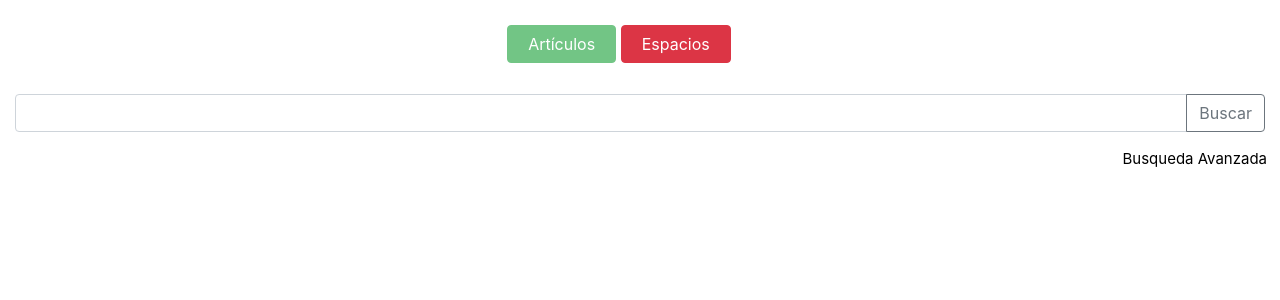
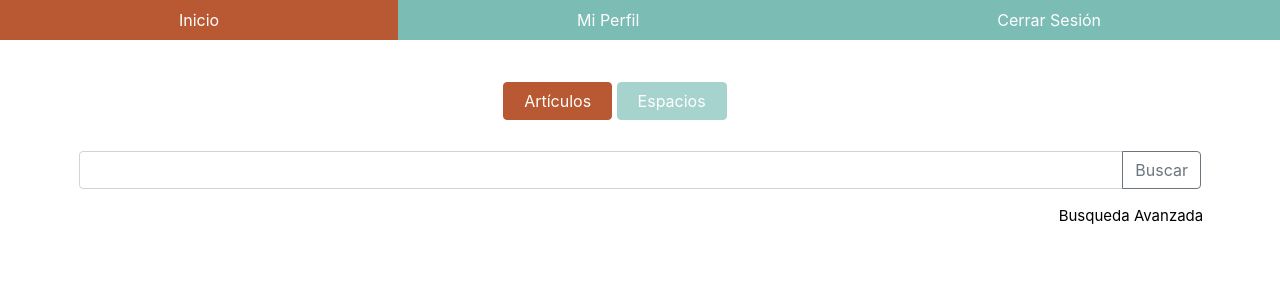
Before and after one commit to dcaceresm/reservascei, a Django app: page /landingUser/ in a window 1280 px wide. Shown: the part 132-432 px from the top of the page. Run offline with Django 3.2, Linux system fonts and the light colour scheme; the visitor is signed in with stand-in values (Sample User, id 1); data that the repository does not hold is empty; some libraries are stand-ins or nearby versions.

Commit message:
Diseño unificado en landing user

```diff
--- a/inventarioCEI/templates/buscar.html
+++ b/inventarioCEI/templates/buscar.html
@@ -2,23 +2,38 @@
 {% load static %}
 {% load staticfiles %}
 
-
-
-
 {% block content %}
 
+    <ul class="nav nav-pills nav-fill mb-3" id="pills-tab" role="tablist">
+        <li class="nav-item">
+            <a class="nav-link active"  href="/"
+               aria-selected="false">Inicio</a>
+        </li>
+        <li class="nav-item">
+            <a class="nav-link"  href="/profile"
+               aria-selected="false">Mi Perfil</a>
+        </li>
+        <li class="nav-item">
+            <a class="nav-link"  href="/logout"
+               aria-selected="false">Cerrar Sesión</a>
+        </li>
+    </ul>
+
+    <div class="row">
         <ul class="ul1" style="margin-top: 2%">
             <li>
-            <button type="button" class="btn btn-success user-button disabled" style="margin-bottom: 15px; padding-left: 20px; padding-right: 20px">Artículos</button>
+                <button type="button" class="btn btn-secondary user-button" style="margin-bottom: 15px; padding-left: 20px; padding-right: 20px">Artículos</button>
             </li>
             <li>
                 <form action="{% url 'goToEspacios' %}" method="post">
                         {% csrf_token %}
-                    <button class="btn btn-danger user-button" style="margin-right: 12px; margin-bottom: 15px; padding-left: 20px; padding-right: 20px" >Espacios</button>
+                        <button class="btn btn-info user-button disabled" style="margin-right: 12px; margin-bottom: 15px; padding-left: 20px; padding-right: 20px" >Espacios</button>
                 </form>
             </li>
         </ul>
+    </div>
 
+    <div class="row" style="margin-left: 5%; margin-right: 5%">
         <div class="col-sm">
             <form action="{% url 'buscar' %}" method="post">
             {% csrf_token %}
@@ -30,13 +45,15 @@
                 </div>
             </form>
         </div>
+    </div>
 
-    <div style="float: right; margin-right: 13px">
+    <div class="row" style="float: right; margin-right: 6%">
         <a href="{% url 'busquedaAvanzada'%}">
             <p style="color:black;font-size:15px;">Busqueda Avanzada</p>
         </a>
     </div>
 
+    <div class="row" style="margin-left: 5%; margin-right: 5%; margin-top: 4%">
         <div class="card-deck">
             {% for articulo in lista %}
                 <div class="card" style="max-width: 202px;" onclick="location.href='/ficha/{{articulo.id}}';" >
@@ -60,10 +77,11 @@
                     <img class="card-img-top" src={{articulo.image.url}}>
 
                 </div>
+            {% endfor %}
+        </div>
+    </div>
 
 
-    {% endfor %}
-    </div>
 
 {% endblock content %}
 
--- a/inventarioCEI/views.py
+++ b/inventarioCEI/views.py
@@ -17,9 +17,9 @@ from django.urls import reverse
 from datetime import date
 import json
 
+
 class LandingAdmin(TemplateView):
     template_name = "landingPageAdmin.html"
-
 
     def get_context_data(self, **kwargs):
         context = super(LandingAdmin, self).get_context_data(**kwargs)
@@ -37,7 +37,7 @@ class LandingAdmin(TemplateView):
         context['estados_articulo'] = Articulo.ESTADO_CHOICES
 
         context['espacios'] = Espacio.objects.all().order_by("-pk")
-        context['estados_espacio'] =Espacio.ESTADO_CHOICES
+        context['estados_espacio'] = Espacio.ESTADO_CHOICES
 
         return context
 
@@ -45,18 +45,18 @@ class LandingAdmin(TemplateView):
 def ficha(request, id):
     if request.user.is_authenticated:
         print(settings.SITE_ROOT)
-        try: # IF ITEM ID EXISTS
+        try:  # IF ITEM ID EXISTS
             obj = Articulo.objects.get(pk=id)
 
             # GET LASTEST RESERVATIONS
-            reservas = Reserva.objects.filter(object_id= id).order_by('-id')[:10]
+            reservas = Reserva.objects.filter(object_id=id).order_by('-id')[:10]
 
             # render
             if request.user.profile.isAdmin:  # IF USER IS STAFF OR ADMIN
                 time = str(datetime.datetime.today())
                 context = {'articulo': obj, 'time': time, 'reservas': reservas}
                 return render(request, 'articulo_admin.html', context)
-                #return render(request, 'articulo.html', context)
+                # return render(request, 'articulo.html', context)
             else:
                 rut = request.user.profile.rut
                 time = str(datetime.datetime.today())
@@ -66,7 +66,7 @@ def ficha(request, id):
             if request.user.profile.isAdmin:  # IF USER IS STAFF OR ADMIN
                 context = {'id': id}
                 return render(request, 'articulo_admin.html', context)
-                #return render(request, 'articulo.html', context)
+                # return render(request, 'articulo.html', context)
             else:
                 context = {'id': id}
                 return render(request, 'articulo.html', context)
@@ -77,7 +77,7 @@ def ficha(request, id):
 def update_articulo(request):
     if request.method == 'POST':
         id = request.POST['id']
-        articulo = Articulo.objects.get(pk = id)
+        articulo = Articulo.objects.get(pk=id)
         articulo.nombre = request.POST['name']
         articulo.descripcion = request.POST['description']
         articulo.estado = request.POST['status']
@@ -87,10 +87,11 @@ def update_articulo(request):
     else:
         return HttpResponse("Whoops!")
 
+
 def reserva_articulo(request):
     if request.method == 'POST':
         id = request.POST['id']
-        articulo = Articulo.objects.get(pk = id)
+        articulo = Articulo.objects.get(pk=id)
         estado_reserva = request.POST['estado_reserva']
         fh_reserva = request.POST['fh_reserva']
         fh_ini = request.POST['inicio'] + " " + request.POST['hora_inicio']
@@ -98,17 +99,17 @@ def reserva_articulo(request):
         ct = ContentType.objects.get_for_model(articulo)
         reserva = Reserva.objects.create(profile=request.user.profile, fh_reserva=fh_reserva, fh_ini_reserva=fh_ini,
                                          fh_fin_reserva=fh_termino, estado_reserva=estado_reserva, object_id=id,
-                                         content_type= ct)
+                                         content_type=ct)
 
         reserva.save()
         return redirect('/')
     else:
         return HttpResponse("Whoops!")
 
+
 def index(request):
-
-    #Envia a la pagina de inicio
-    #Dependiendo si es admin o no
+    # Envia a la pagina de inicio
+    # Dependiendo si es admin o no
 
     if (request.user.is_authenticated):
         if request.user.profile.isAdmin:
@@ -119,17 +120,17 @@ def index(request):
 
 
 def showProfile(request):
-
-    #Si no inicio sesion, se va al inicio
+    # Si no inicio sesion, se va al inicio
     if not (request.user.is_authenticated):
         return HttpResponseRedirect(reverse('index'))
 
-    #Obtener reservas y prestamos
+    # Obtener reservas y prestamos
     reservas = Reserva.objects.filter(profile__rut=request.user.profile.rut).order_by('-id')[:10]
     prestamos = Prestamo.objects.filter(profile__rut=request.user.profile.rut).order_by('-id')[:10]
 
-    #Enviarlos al perfil
+    # Enviarlos al perfil
     return render(request, 'user_profile.html', {'reservas': reservas, 'prestamos': prestamos})
+
 
 def get_user(email):
     try:
@@ -139,27 +140,26 @@ def get_user(email):
 
 
 def customlogin(request):
-
-    #Formulario recibe datos e inicia sesion
+    # Formulario recibe datos e inicia sesion
 
     email = request.POST['email']
     password = request.POST['password']
     username = get_user(email).username
     user = authenticate(username=username, password=password)
 
-    #Si el usuario existe
+    # Si el usuario existe
     if user is not None:
         if user.is_active:
             login(request, user)
 
-            #Redirigirlo si es admin o no
+            # Redirigirlo si es admin o no
             if user.profile.isAdmin:
                 return HttpResponseRedirect(reverse('landingAdmin'))
             else:
                 return HttpResponseRedirect(reverse('buscar'))
         else:
 
-            #Validador
+            # Validador
             messages.error(request, 'Correo y/o Contraseña incorrectos')
             return HttpResponseRedirect(reverse('index'))
     else:
@@ -168,8 +168,7 @@ def customlogin(request):
 
 
 def signup(request):
-
-    #Recibe datos por post y crea usuario
+    # Recibe datos por post y crea usuario
     if request.method == "POST":
         rut = request.POST['rut']
         mail = request.POST['mail']
@@ -179,7 +178,7 @@ def signup(request):
         password2 = request.POST['password2']
         user = get_user(mail)
 
-        #Valida que las contrasenas coincidan
+        # Valida que las contrasenas coincidan
         if password == password2:
             if user is None:
                 user = User.objects.create_user(rut, mail, password)
@@ -193,7 +192,7 @@ def signup(request):
                 user = authenticate(username=user.username, password=password)
                 login(request, user)
 
-                #Iniciar y redigir si es admin o no
+                # Iniciar y redigir si es admin o no
                 if user.profile.isAdmin:
                     return HttpResponseRedirect(reverse('landingAdmin'))
                 else:
@@ -201,13 +200,13 @@ def signup(request):
             else:
                 return render(request, 'signup.html')
         else:
-            messages.error(request,'Las contraseñas no coinciden')
+            messages.error(request, 'Las contraseñas no coinciden')
             return render(request, 'signup.html')
     return render(request, 'signup.html')
 
+
 def change_password(request):
-
-    #Recibe datos por post y actualiza contrasena
+    # Recibe datos por post y actualiza contrasena
     if request.method == 'POST':
         form = PasswordChangeForm(request.user, request.POST)
         if form.is_valid():
@@ -217,7 +216,7 @@ def change_password(request):
             return redirect('change_password')
         else:
 
-            #Validador
+            # Validador
             messages.error(request, 'No se pudo cambiar su clave. Verifique que la clave actual o que la clave nueva'
                                     ' y su repetición coincidan.')
     else:
@@ -226,13 +225,15 @@ def change_password(request):
         'form': form
     })
 
+
 def deleteRes(request):
-    #Borra las reservas enviadas por POST
+    # Borra las reservas enviadas por POST
     delList = request.POST.getlist('element')
     Reserva.objects.filter(id__in=delList).delete()
     return HttpResponseRedirect(reverse('profile'))
 
 
+# event_adding: agrega un evento en el formato necesario para ser tomado por el calendario
 def event_adding(event, di, df, type):
     if di.month < 10:
         month_i = "0" + str(di.month)
@@ -289,43 +290,47 @@ def event_adding(event, di, df, type):
     }
 
 
+# calendar: chequea los eventos que deben estar en la grilla
 def calendar(request):
-    events = [
-    ]
+    if request.user.is_authenticated:
+        events = []
 
-    ct = ContentType.objects.get_for_model(Espacio)
+        ct = ContentType.objects.get_for_model(Espacio)
 
-    prestamos = Prestamo.objects.all()
+        prestamos = Prestamo.objects.all()
 
-    reservas = Reserva.objects.all()
+        reservas = Reserva.objects.all()
 
-    for i in range(0, len(prestamos)):
+        for i in range(0, len(prestamos)):
 
-        event = prestamos[i]
+            event = prestamos[i]
 
-        if event.content_type == ct:
-            di = event.fh_ini_prestamo
-            df = event.fh_fin_prestamo
+            if event.content_type == ct:
+                di = event.fh_ini_prestamo
+                df = event.fh_fin_prestamo
 
-            event_json = event_adding(event, di, df, 1)
-            events.append(event_json)
+                event_json = event_adding(event, di, df, 1)
+                events.append(event_json)
 
-    for i in range(0, len(reservas)):
+        for i in range(0, len(reservas)):
 
-        event = reservas[i]
+            event = reservas[i]
 
-        if event.content_type == ct:
-            di = event.fh_ini_reserva
-            df = event.fh_fin_reserva
+            if event.content_type == ct:
+                di = event.fh_ini_reserva
+                df = event.fh_fin_reserva
 
-            event_json = event_adding(event, di, df, 2)
-            events.append(event_json)
+                event_json = event_adding(event, di, df, 2)
+                events.append(event_json)
 
-    events_string = json.dumps(events)
+        events_string = json.dumps(events)
 
-    return render(request, 'calendario.html', {'events': events_string})
+        return render(request, 'calendario.html', {'events': events_string})
+    else:  # USER IS NOT LOGGED IN
+        return redirect('/')  # REDIRECT TO INDEX (LOGIN) PAGE
 
 
+# buscar: retorna una lista con los articulos que concuerdan con la busqueda
 def buscar(request):
     if request.user.is_authenticated:
         if request.method == "POST":
@@ -333,56 +338,65 @@ def buscar(request):
             lista = Articulo.objects.filter(lista_tags__contains=busqueda)
             return render(request, 'buscar.html', {'lista': lista})
         else:
-            lista = []
+            lista = Articulo.objects.all()
             return render(request, 'buscar.html', {'lista': lista})
     else:  # USER IS NOT LOGGED IN
         return redirect('/')  # REDIRECT TO INDEX (LOGIN) PAGE
 
 
+def busquedaAvanzada(request):
+    if request.user.is_authenticated:
+        if request.method == "POST":
+            busqueda = request.POST['elemento']
+            lista = Articulo.objects.filter(lista_tags__contains=busqueda)
 
-def busquedaAvanzada(request):
-    if request.method == "POST":
-        busqueda = request.POST['elemento']
-        lista = Articulo.objects.filter(lista_tags__contains=busqueda)
+            """id_elemento = request.POST['id_elemento']
+            lista = Articulo.objects.filter(id = id_elemento)"""
 
-        """id_elemento = request.POST['id_elemento']
-        lista = Articulo.objects.filter(id = id_elemento)"""
+            estado = request.POST['estado']
+            if estado != "Todos":
+                lista = lista.filter(estado__contains=estado)
+            fecha_inicio = request.POST['fechaInicioBusq']
+            fecha_fin = request.POST['fechaFinBusq']
 
-        estado = request.POST['estado']
-        if estado != "Todos":
-            lista = lista.filter(estado__contains=estado)
-        fecha_inicio = request.POST['fechaInicioBusq']
-        fecha_fin = request.POST['fechaFinBusq']
+            if (fecha_inicio != "") & (fecha_fin != ""):
+                reservas = Reserva.objects.filter(estado_reserva="Aceptada") & \
+                           (Reserva.objects.filter(fh_ini_reserva__range=[fecha_inicio, fecha_fin]) | \
+                            Reserva.objects.filter(fh_fin_reserva__range=[fecha_inicio, fecha_fin]))
 
-        if (fecha_inicio != "") & (fecha_fin != ""):
-            reservas = Reserva.objects.filter(estado_reserva="Aceptada") & \
-                       (Reserva.objects.filter(fh_ini_reserva__range=[fecha_inicio, fecha_fin]) | \
-                        Reserva.objects.filter(fh_fin_reserva__range=[fecha_inicio, fecha_fin]))
+                for reserva in reservas:
+                    id_object = reserva.object_id
+                    object = Articulo.objects.get(id=id_object)
+                    if object in lista:
+                        lista = lista.exclude(id=id_object)
 
-            for reserva in reservas:
-                id_object = reserva.object_id
-                object = Articulo.objects.get(id=id_object)
-                if object in lista:
-                    lista = lista.exclude(id=id_object)
-
-        return render(request, 'busquedaAvanzada.html', {'lista': lista})
-    else:
-        lista = []
-        return render(request, 'busquedaAvanzada.html', {'lista': lista})
+            return render(request, 'busquedaAvanzada.html', {'lista': lista})
+        else:
+            lista = []
+            return render(request, 'busquedaAvanzada.html', {'lista': lista})
+    else:  # USER IS NOT LOGGED IN
+        return redirect('/')  # REDIRECT TO INDEX (LOGIN) PAGE
 
 
+# goToArticulos: redirecciona a la busqueda del landing del user
 def goToArticulos(request):
-    if request.method == "POST":
-        return redirect('buscar')
-    else:
-        return render(request, 'calendario.html')
+    if request.user.is_authenticated:
+        if request.method == "POST":
+            return redirect('buscar')
+        else:
+            return render(request, 'calendario.html')
+
+    else:  # USER IS NOT LOGGED IN
+        return redirect('/')  # REDIRECT TO INDEX (LOGIN) PAGE
 
 
+# goToEspacios: redirecciona a la gilla de landing user
 def goToEspacios(request):
     if request.method == "POST":
         return redirect('calendar')
     else:
         return render(request, 'buscar.html')
+
 
 def AceptarReservas(request, string_id=""):
     if string_id == "":
@@ -400,13 +414,14 @@ def AceptarReservas(request, string_id=""):
         except Prestamo.DoesNotExist:
             existe = None
             prestamo = Prestamo(profile=reserva.profile, fh_ini_prestamo=reserva.fh_ini_reserva
-                            , fh_fin_prestamo=reserva.fh_fin_reserva, estado_prestamo='Vigente'
-                            , content_type=reserva.content_type, object_id=reserva.object_id)
+                                , fh_fin_prestamo=reserva.fh_fin_reserva, estado_prestamo='Vigente'
+                                , content_type=reserva.content_type, object_id=reserva.object_id)
             prestamo.save();
 
     response = redirect('landingAdmin')
     response['Location'] += '?tab=reservas'
     return response
+
 
 def RechazarReservas(request, string_id=""):
     if string_id == "":
@@ -423,6 +438,7 @@ def RechazarReservas(request, string_id=""):
     response['Location'] += '?tab=reservas'
     return response
 
+
 def borrarPrestamo(request):
     # id_prestamo =request.POST["identificador"]
     # prestamo= get_object_or_404(Prestamo,pk=id_prestamo)
@@ -430,6 +446,7 @@ def borrarPrestamo(request):
     response = redirect('landingAdmin')
     response['Location'] += '?tab=prestamos'
     return response
+
 
 def borrarUsuario(request):
     # rut_usuario =request.POST["identificador"]
@@ -439,6 +456,7 @@ def borrarUsuario(request):
     response['Location'] += '?tab=usuarios'
     return response
 
+
 def borrarEspacio(request):
     # id_espacio =request.POST["identificador"]
     # espacio= get_object_or_404(Espacio,pk=id_espacio)
@@ -446,6 +464,7 @@ def borrarEspacio(request):
     response = redirect('inventario:landingAdmin')
     response['Location'] += '?tab=espacios'
     return response
+
 
 def borrarArticulo(request):
     # id_articulo =request.POST["identificador"]
@@ -455,6 +474,7 @@ def borrarArticulo(request):
     response['Location'] += '?tab=articulos'
     return response
 
+
 def borrarReserva(request):
     # id_reserva =request.POST["identificador"]
     # reserva= get_object_or_404(Espacio,pk=id_reserva)
@@ -463,12 +483,14 @@ def borrarReserva(request):
     response['Location'] += '?tab=reservas'
     return response
 
+
 def verPrestamo(request):
-    id_prestamo =request.POST["identificador"]
+    id_prestamo = request.POST["identificador"]
     prest = get_object_or_404(Prestamo, pk=id_prestamo)
-    return HttpResponse("Redirigir a ficha de prestamo: "+ str(prest.id))
-    #renderear ficha
-    #return redirect('inventario:landingAdmin')
+    return HttpResponse("Redirigir a ficha de prestamo: " + str(prest.id))
+    # renderear ficha
+    # return redirect('inventario:landingAdmin')
+
 
 def crearPrestamo(request):
     return redirect('inventario:landingAdmin')
--- a/static/css/style.css
+++ b/static/css/style.css
@@ -57,6 +57,11 @@
     background-color: #c8984f !important;
     border-color: #c8984f !important;
 }
+
+.btn-outline-secondary {
+    background-color: white !important;
+}
+
 .dataTables_paginate {
     padding-top: 10px;
     float: left !important;
@@ -122,6 +127,15 @@ td:not(.mailcito){
     border-color: #B95933 !important;
 }
 
+.btn-secondary{
+    background-color: #B95933 !important;
+    border-color: #B95933 !important;
+}
+
+.btn-info{
+    background-color: #79BCB5 !important;
+    border-color: #79BCB5 !important;
+}
 /*colores cei:
 verde: #79BCB5
 marron: #B95933
```
Also changed, not shown: inventarioCEI/templates/busquedaAvanzada.html (+35 -60 lines), inventarioCEI/templates/calendario.html (+25 -3 lines). Lines whose indentation alone changed are shown as unchanged.
